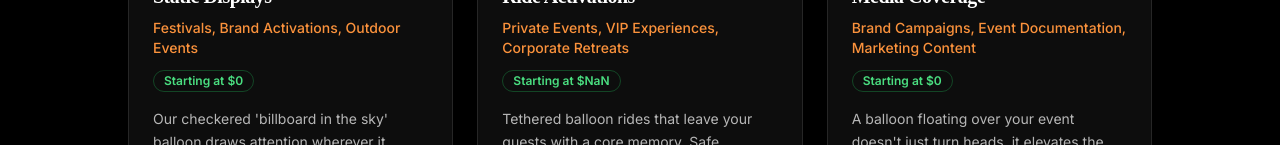
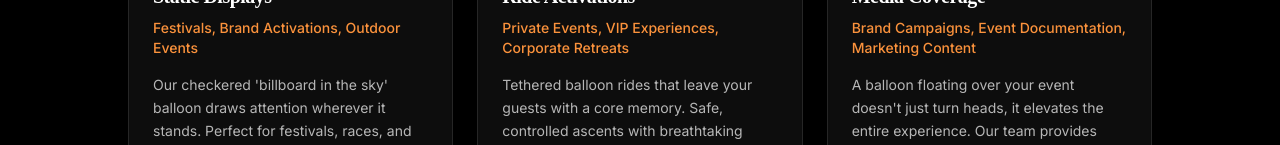
Before and after one commit to loco-lby/aerostatic, a Next.js app: page /hire-us in a window 1280 px wide. Shown: the part 655-800 px from the top of the page. Built offline with nearby package versions, Linux system fonts and the light colour scheme; no server answers; a web font is replaced by a local one.

Commit message:
take prices out

```diff
--- a/src/app/hire-us/page.tsx
+++ b/src/app/hire-us/page.tsx
@@ -314,9 +314,9 @@ export default function HireUsPage() {
                                                     <CardDescription className="text-orange-400 text-sm font-medium">
                                                         {service.idealFor}
                                                     </CardDescription>
-                                                    <Badge variant="outline" className="border-green-500/30 text-green-400 text-xs mt-3 ">
+                                                    {/* <Badge variant="outline" className="border-green-500/30 text-green-400 text-xs mt-3 ">
                                                         Starting at {service.startingPrice}
-                                                    </Badge>
+                                                    </Badge> */}
                                                 </div>
                                             </div>
                                         </CardHeader>
```
